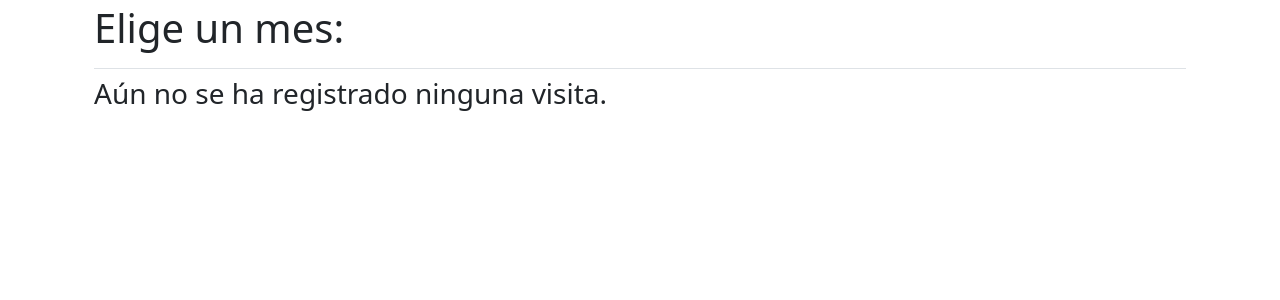
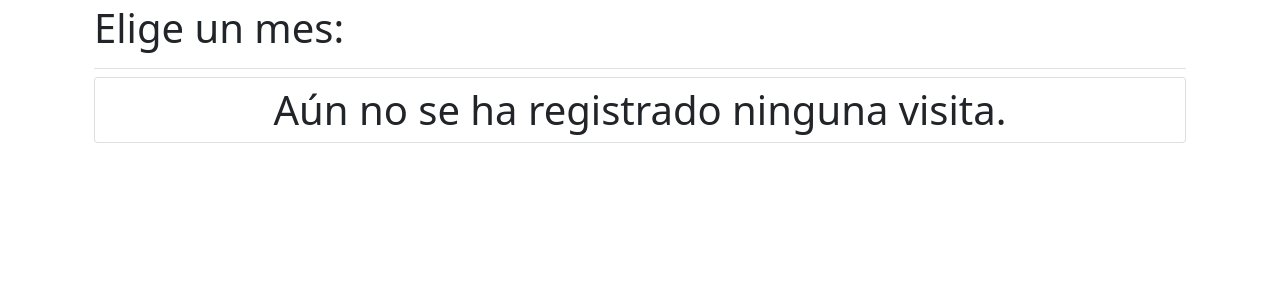
Before and after one commit to LuisMtzGarcia/Grocery_Shopping_Registry, a Django app: page /2022/ in a window 1280 px wide. Shown: the part 56-356 px from the top of the page. Run offline with Django 4.2, Linux system fonts and the light colour scheme; the visitor is signed in with stand-in values (Sample User, id 1); data that the repository does not hold is empty; some libraries are stand-ins or nearby versions.

Commit message:
Applied list-group to display months in Months template.

```diff
--- a/shopping_registry/templates/shopping_registry/months.html
+++ b/shopping_registry/templates/shopping_registry/months.html
@@ -8,18 +8,17 @@
 
 {% block content %}
 
-{% for date in dates %}
-    <div class="card mb-3">
-        <h4 class="card-header text-center">
-            <a href="{% url 'shopping_registry:MonthView' year date.month %}">
-                {{ date|date:"F" }}
-            </a>
-        </h4>
-    </div>
-{% empty %}
-    <h3>
-        Aún no se ha registrado ninguna visita.
-    </h3>
-{% endfor %}
+<div class="list-group">
+    {% for date in dates %}
+        <a href="{% url 'shopping_registry:MonthView' year date.month %}"
+            class="list-group-item list-group-item-action text-center display-6">
+            {{ date|date:"F" }}
+        </a>
+    {% empty %}
+        <p class="list-group-item list-group-item-action text-center display-6">
+            Aún no se ha registrado ninguna visita.
+        </p>
+    {% endfor %}
+</div>
 
 {% endblock content%}
```
